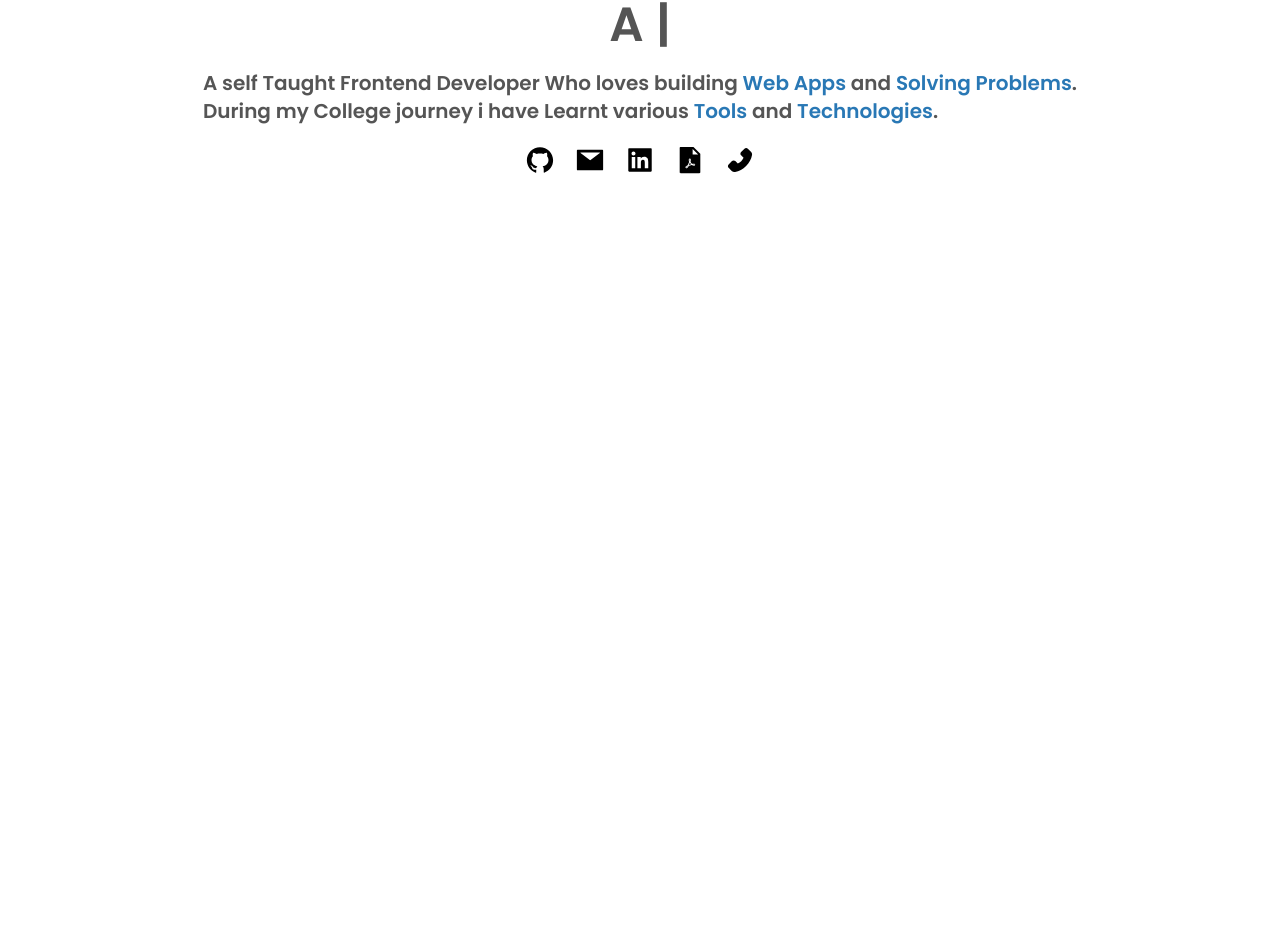
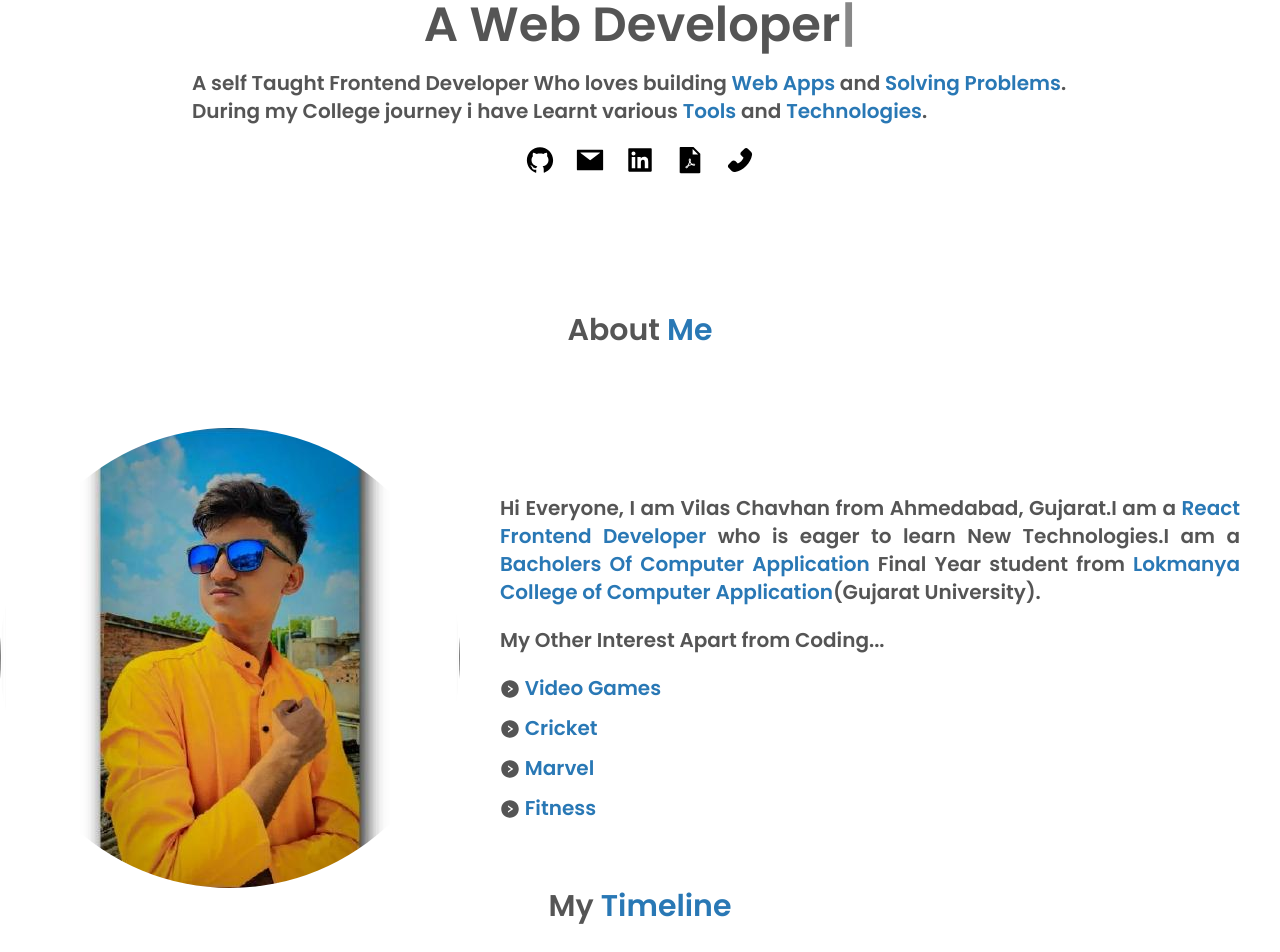
Before and after one commit to villAsh/v1lash.io, a React (Create React App) app: page / in a window 1280 px wide. Shown: the part 364-1316 px from the top of the page. Before the commit the page ends 800 px from the top, so only its background shows below. Built offline with nearby package versions, Linux system fonts and the light colour scheme.

Commit message:
About page complete with framer motion

```diff
--- a/package.json
+++ b/package.json
@@ -6,6 +6,7 @@
     "@testing-library/jest-dom": "^5.16.5",
     "@testing-library/react": "^13.4.0",
     "@testing-library/user-event": "^13.5.0",
+    "framer-motion": "^10.9.1",
     "react": "^18.2.0",
     "react-dom": "^18.2.0",
     "react-icons": "^4.8.0",
--- a/src/App.js
+++ b/src/App.js
@@ -1,13 +1,17 @@
 
 import './App.css';
+import About from './Components/About';
 import Home from './Components/Home';
 import Navbar from './Components/Navbar';
+import Timeline from './Components/Timeline';
 
 function App() {
   return (
     <div className="App">
       <Navbar />
       <Home />
+      <About />
+      <Timeline />
     </div>
   );
 }
--- /dev/null
+++ b/src/Components/About.jsx
@@ -0,0 +1,42 @@
+import { motion } from 'framer-motion';
+import avatar from '../Assets/avatar.jfif'
+import { AiFillRightCircle } from 'react-icons/ai'
+export default function About() {
+    return (
+        <div className=" font-poppins">
+            <motion.h1
+            initial={{x : -500}}
+            animate={{x : 0}}
+            transition={{duration : 0.5}}
+            className="text-xl md:text-3xl text-center text-light-fg mb-10">About <span className="text-light-primary">Me</span></motion.h1>
+            <div className='flex flex-col sm:flex-row sm:items-center sm:justify-around pt-10'>
+                <motion.img
+                initial={{x : -500}}
+                animate={{x : 0}}
+                transition={{duration : 1}}
+                src={avatar} alt="avatar" className='rounded-full' />
+
+                <motion.div
+                initial={{x : 500}}
+                animate={{x : 0}}
+                transition={{duration : 1}}
+
+                >
+                    <p className='text-base sm:text-xl sm:mt-0 mt-10 mx-10 text-light-fg text-justify '>
+                        Hi Everyone, I am Vilas Chavhan from Ahmedabad, Gujarat.I am a <span className='text-light-primary'>React Frontend Developer </span>
+                        who is eager to learn New Technologies.I am a <span className='text-light-primary'>Bacholers Of Computer Application</span> Final Year student from <span className='text-light-primary'>Lokmanya College of Computer Application</span>(Gujarat University).
+                    </p>
+                    <div className='flex flex-col mt-5'>
+                        <h1 className='text-light-fg text-lg sm:text-xl px-10'>My Other Interest Apart from Coding...</h1>
+                        <div className='px-10 mt-5 space-y-3'>
+                            <h1 className='text-xl text-light-primary'><AiFillRightCircle className='inline text-light-fg' /> Video Games</h1>
+                            <h1 className='text-xl text-light-primary'><AiFillRightCircle className='inline text-light-fg' /> Cricket</h1>
+                            <h1 className='text-xl text-light-primary'><AiFillRightCircle className='inline text-light-fg' /> Marvel</h1>
+                            <h1 className='text-xl text-light-primary'><AiFillRightCircle className='inline text-light-fg' /> Fitness</h1>
+                        </div>
+                    </div>
+                </motion.div>
+            </div>
+        </div>
+    );
+}
--- a/src/Components/Home.jsx
+++ b/src/Components/Home.jsx
@@ -1,3 +1,4 @@
+import { motion } from "framer-motion";
 import Typewriter from "typewriter-effect";
 import {
     AiFillGithub,
@@ -40,23 +41,24 @@ export default function Home() {
         }
     ]
     return (
-        <div className="h-[80vh] md:h-[70vh] flex flex-col items-center justify-center font-poppins">
-            <h1 className="text-5xl md:text-7xl text-light-fg my-5">Hi , I am <span className="text-light-primary">Vilas Chavhan</span></h1>
-            <h1 className="text-3xl md:text-5xl text-light-fg my-5">
+        <motion.div initial={{scale : 0}} animate={{scale : 1}} transition={{duration : 1}} className=" h-[70vh] flex flex-col items-center justify-center font-poppins">
+            <h1 className="text-4xl md:text-7xl text-light-fg my-5 text-center">Hi , I am <span className="text-light-primary">Vilas Chavhan</span></h1>
+            <h1 className="text-3xl md:text-5xl text-light-fg my-5 text-center">
                 <Typewriter
                     options={{
                         strings: ['A Frontend Developer', 'A Web Developer', 'A Fitness Enthusiast', 'A Hardcore Gamer'],
                         autoStart: true,
                         loop: true,
-                        delay: 90,
+                        delay: 50,
+                        pauseFor : 1000,
                     }}
                 />
             </h1>
-            <p className="text-left text-xl text-light-fg mx-auto">
-                A self Taught Frontend Developer Who loves building <span className="text-light-primary">Web Apps</span> and <span className="text-light-primary">Solving Problems</span>.<br />
+            <p className="text-left text-xl text-light-fg sm:w-[70vw]">
+                A self Taught Frontend Developer Who loves building <span className="text-light-primary">Web Apps</span> and <span className="text-light-primary">Solving Problems</span>.
                 During my College journey i have Learnt various <span className="text-light-primary">Tools</span> and <span className="text-light-primary">Technologies</span>.
             </p>
-            <ul className="flex items-center md:space-x-5 my-5  text-3xl">
+            <ul className="flex flex-col space-y-5 sm:space-y-0 sm:flex-row sm:items-center sm:space-x-5 my-5  text-3xl">
                 {links.map((item) => <li className="relative group hover:cursor-pointer hover:text-light-primary" key={item.id}>
                     <a href={`${item.link}`} className="transition-all" target="_blank" rel="noreferrer">{item.icon}</a>
                     {/* <span className="transition-all">{item.icon}</span> */}
@@ -64,6 +66,6 @@ export default function Home() {
                 </li>
                 )}
             </ul>
-        </div>
+        </motion.div>
     );
 }
--- a/src/Components/Navbar.jsx
+++ b/src/Components/Navbar.jsx
@@ -11,25 +11,29 @@ export default function Navbar(){
         'Skills',
         'Project',
         'Contact',
-        'Resume'
+        'Resume',
+        <DarkModeSwitch
+        onChange={toggleDarkMode}
+        checked={darkMode}
+    />
     ];
     return(
-        <div className=" px-5 p-10 flex flex-row justify-between items-center bg-light-bg font-poppins">
+        <div className="p-10 flex flex-row justify-between items-center bg-light-bg font-poppins">
             <div>
                 <h1 className="text-3xl font-poppins text-light-primary">Vilas Chavhan</h1>
             </div>
-            <div className="flex">
-                <ul className="flex justify-evenly md:space-x-6 text-light-fg">
+            <div className="hidden sm:flex">
+                <ul className="sm:flex sm:justify-evenly sm:space-x-6 text-light-fg">
                     {nav.map(items =>
                              <li className="text-lg relative group hover:cursor-pointer  hover:text-light-primary">
                                 <span className="transition-all">{items}</span>
                                 <span className="absolute -bottom-0 left-0 w-0 h-[2px] bg-light-primary transition-all group-hover:w-full"></span>
                                 </li>
                              )}
-                <DarkModeSwitch
+                {/* <DarkModeSwitch
                     onChange={toggleDarkMode}
                     checked={darkMode}
-                />
+                /> */}
                 </ul>
             </div>
         </div>
--- /dev/null
+++ b/src/Components/Timeline.jsx
@@ -0,0 +1,12 @@
+import { motion } from "framer-motion";
+export default function Timeline(){
+    return(
+        <div className="font-poppins">
+            <motion.h1
+            initial={{x : -500}}
+            animate={{x : 0}}
+            transition={{duration : 0.5}}
+            className="text-xl md:text-3xl text-center text-light-fg mb-10">My <span className="text-light-primary">Timeline</span></motion.h1>
+        </div>
+    );
+}
```
Also changed, not shown: src/Assets/avatar.jfif (added), 1 other file (tests, documents, lock files or other folders).
